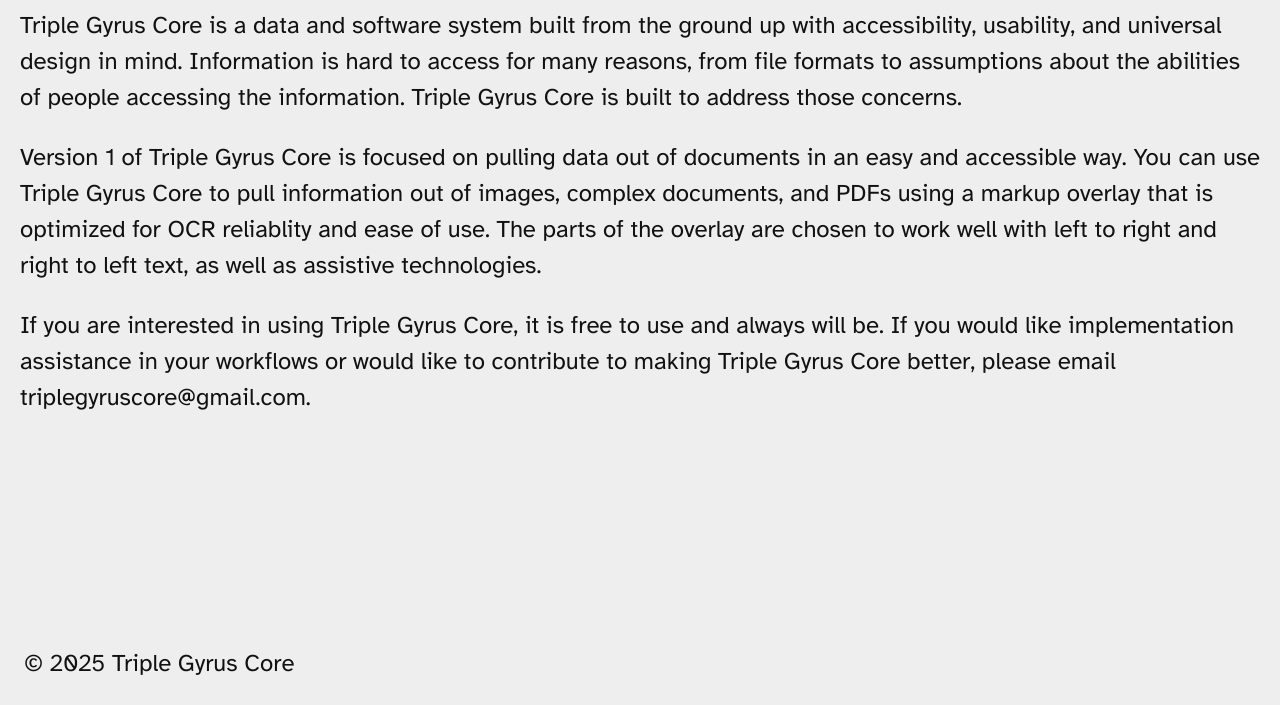
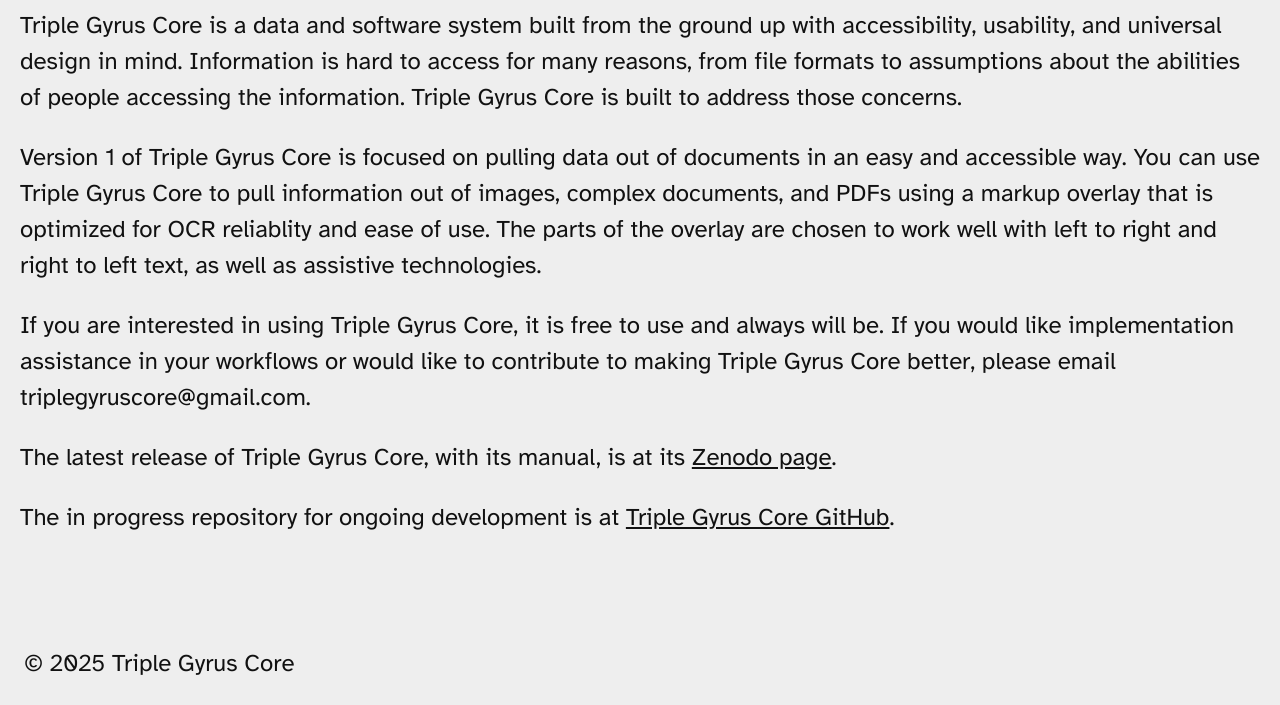
Before and after one commit to TripleGyrusCore/triplegyruscore.github.io, a plain HTML site: page index.html in a window 1280 px wide. Shown: the part 95-800 px from the top of the page. Drawn offline with Linux system fonts and the light colour scheme.

Commit message:
Update index.html

```diff
--- a/index.html
+++ b/index.html
@@ -91,6 +91,8 @@
         <p>Triple Gyrus Core is a data and software system built from the ground up with accessibility, usability, and universal design in mind. Information is hard to access for many reasons, from file formats to assumptions about the abilities of people accessing the information. Triple Gyrus Core is built to address those concerns.</p>
         <p>Version 1 of Triple Gyrus Core is focused on pulling data out of documents in an easy and accessible way. You can use Triple Gyrus Core to pull information out of images, complex documents, and PDFs using a markup overlay that is optimized for OCR reliablity and ease of use. The parts of the overlay are chosen to work well with left to right and right to left text, as well as assistive technologies.</p>
         <p>If you are interested in using Triple Gyrus Core, it is free to use and always will be. If you would like implementation assistance in your workflows or would like to contribute to making Triple Gyrus Core better, please email triplegyruscore@gmail.com.</p>
+        <p>The latest release of Triple Gyrus Core, with its manual, is at its <a href="https://doi.org/10.5281/zenodo.17772031">Zenodo page</a>.</p>
+        <p>The in progress repository for ongoing development is at <a href="https://github.com/TripleGyrusCore/tgc">Triple Gyrus Core GitHub</a>.</p>
     </main>
     <footer>
         <p>&copy; 2025 Triple Gyrus Core</p>
```
